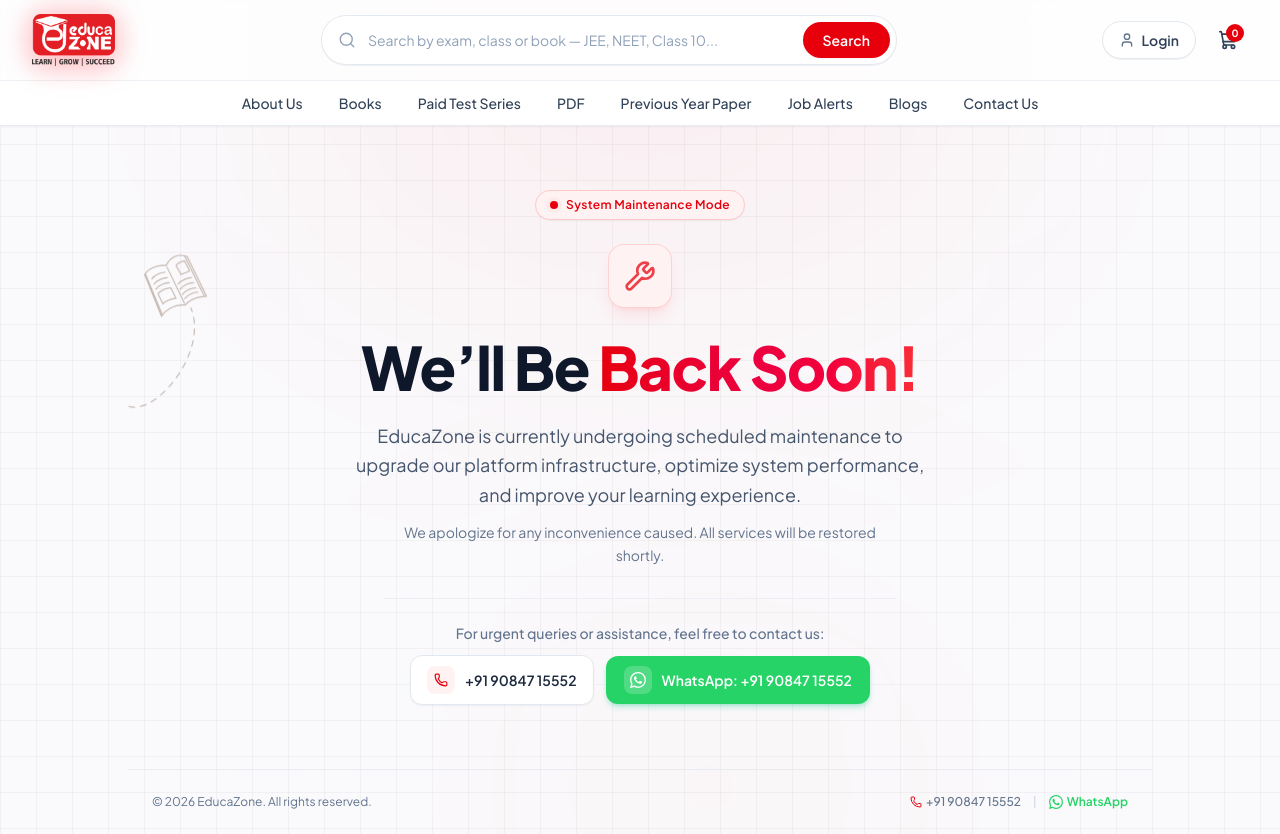
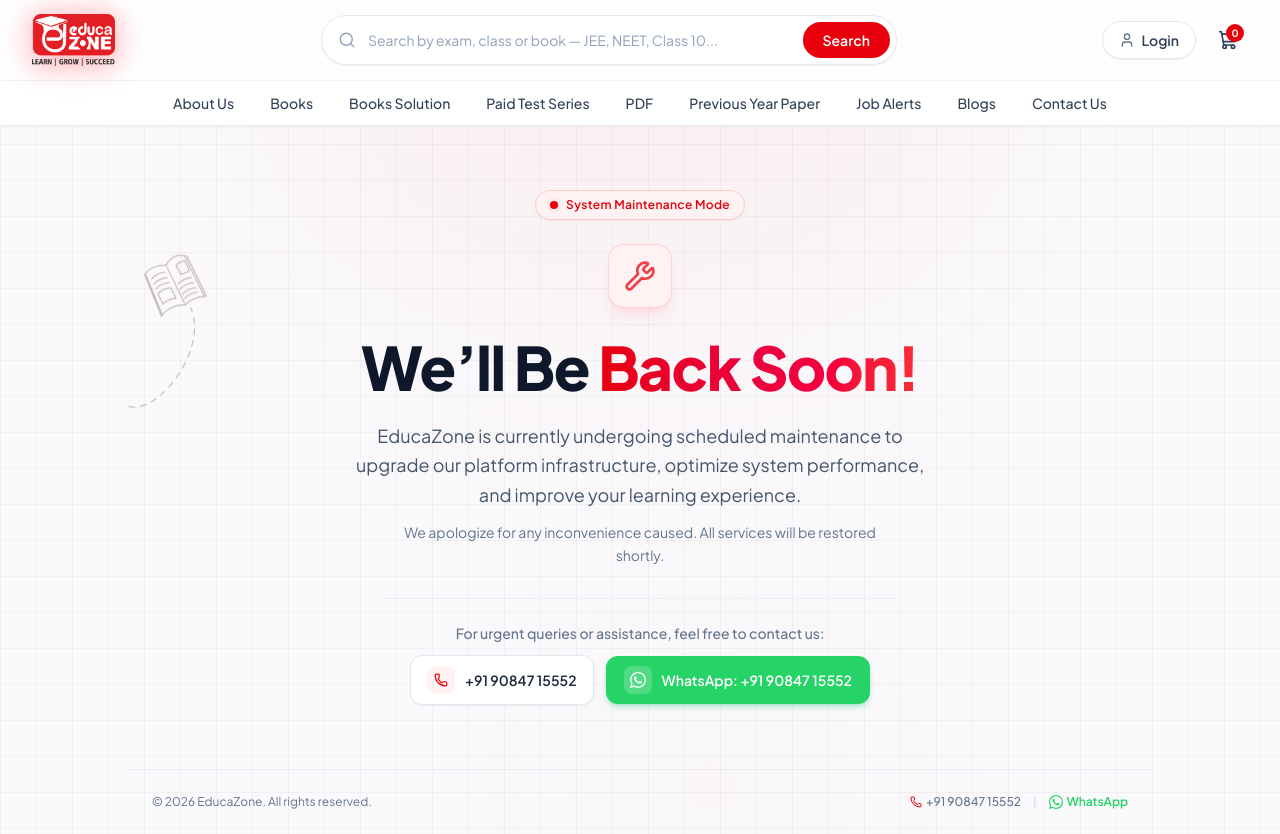
Before and after one commit to ritikvarun/educazone, a React (Vite) app: page / in a window 1280 px wide. Built offline with nearby package versions, Linux system fonts and the light colour scheme.

Commit message:
Add Books Solution to sub-navbar menu items

```diff
--- a/src/components/Navbar.jsx
+++ b/src/components/Navbar.jsx
@@ -5,6 +5,7 @@
 const subNavItems = [
   { name: 'About Us', href: '#about-us' },
   { name: 'Books', href: '#books' },
+  { name: 'Books Solution', href: '#books-solution' },
   { name: 'Paid Test Series', href: '#paid-test-series' },
   { name: 'PDF', href: '#pdf' },
   { name: 'Previous Year Paper', href: '#previous-year-paper' },
```
